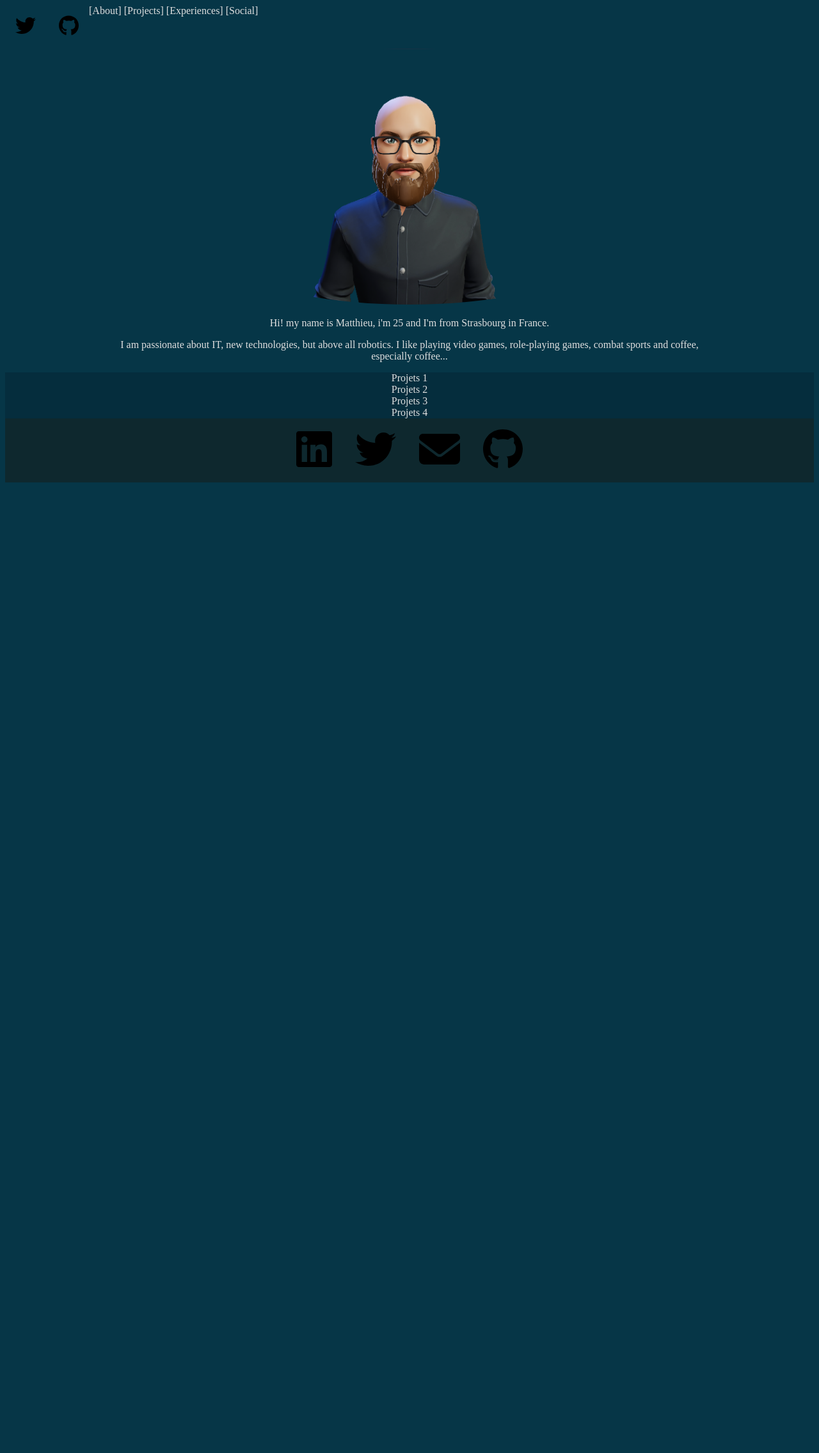
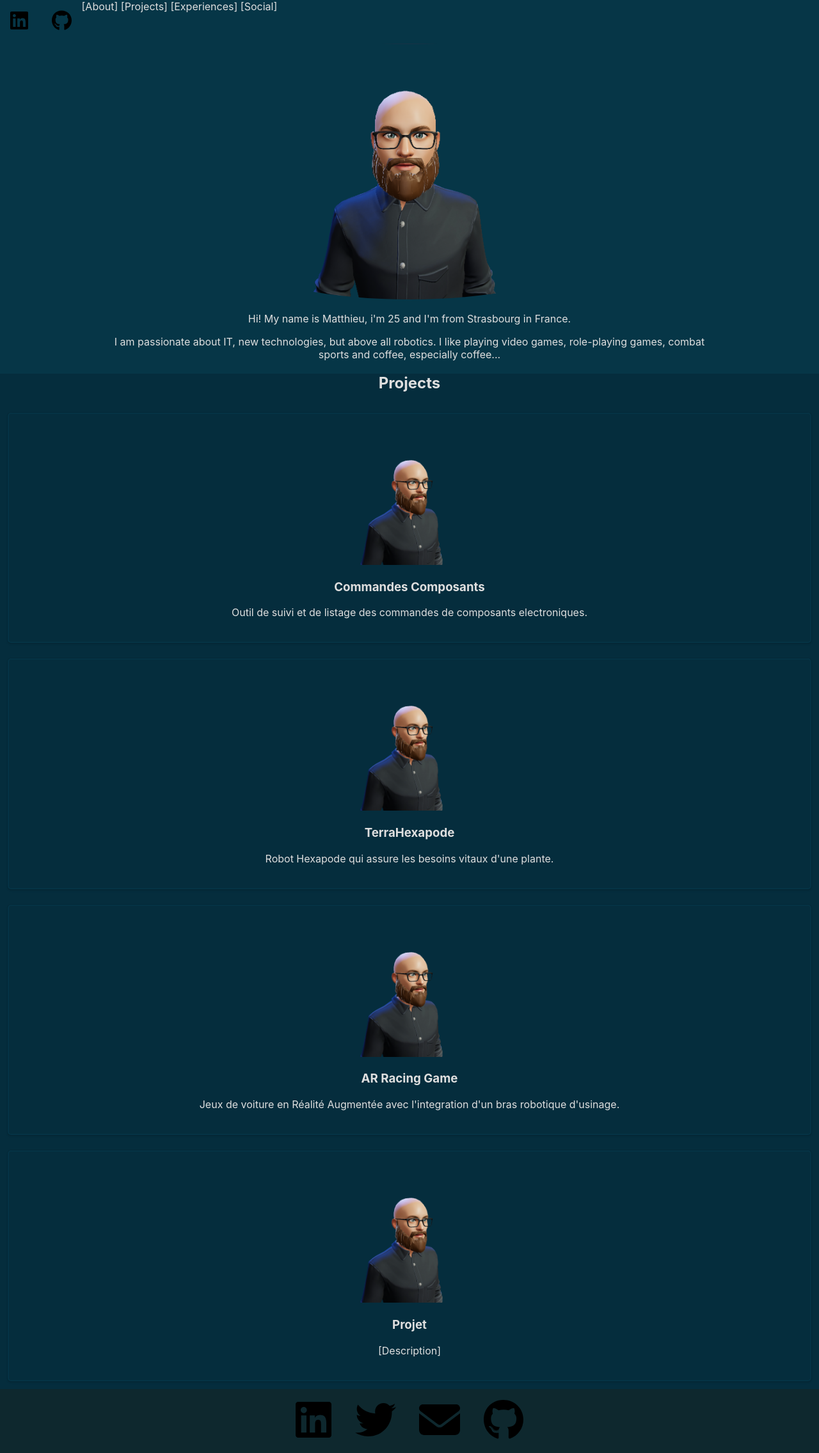
Before and after one commit to matthieu66100/matthieu66100.github.io, a PHP site: page / in a window 1280 px wide. Shown: the whole page at 64% size. Before the commit the page ends 754 px from the top, so only its background shows below. Run offline with PHP 8.4, Linux system fonts and the light colour scheme.

Commit message:
project section patern

```diff
--- a/css/style.css
+++ b/css/style.css
@@ -2,6 +2,12 @@
 html, body{
     color: #dfdfdf;
     background-color: #063647;
+    margin: 0;
+    padding: 0;
+}
+
+body, button, input, select, textarea {
+    font-family: -apple-system,BlinkMacSystemFont,"Segoe UI",Roboto,Oxygen,Ubuntu,Cantarell,"Fira Sans","Droid Sans","Helvetica Neue",Helvetica,Arial,sans-serif;
 }
 
 .center-text{
@@ -33,9 +39,6 @@ html, body{
 
 /* AVATAR AND TEXT */
 
-.section-1{
-}
-
 .about-text{
     margin-inline: 10em;
 }
@@ -51,9 +54,42 @@ html, body{
     background-color: #052D3D;
 }
 
-.project{
+.project-grid{
+    display: block;
+    flex-basis: 0;
+    flex-grow: 1;
+    flex-shrink: 1 ;
 
+    padding: 0.75rem;
 }
+
+.project-box{
+    background-color: transparent;
+    border: 2px solid rgba(7, 59, 79, 0.5);
+
+    border-radius: 5px;
+    box-shadow: 0 2px 3px rgb(10 10 10 / 10%), 0 0 0 1px rgb(10 10 10 / 10%);
+    display: block;
+    padding: 1.25rem;
+}
+
+
+
+.project-img{
+    text-align: center;
+    position: relative;
+    height: 200px ;
+}
+
+.project-text {
+    text-align: center;
+}
+
+.container{
+    position: relative;
+}
+
+
 
 /* SOCIAL */
 .section-3{
--- a/index.html
+++ b/index.html
@@ -15,7 +15,7 @@
     <!-- NAV MENU -->
     <div class="nav-menu">
         <div class="nav-left">
-            <img class="nav-logo" src="img/images/icons/twitter.svg">
+            <img class="nav-logo" src="img/images/icons/linkedin.svg">
             <img class="nav-logo" src="img/images/icons/github.svg">
 
         </div>
@@ -28,13 +28,13 @@
     </div>
 
     <!-- ABOUT -->
-    <section class="section-1 center-text">
+    <section class="center-text">
         <div>
-            <img class="avatar" src="img/images/demi_face.png" alt="">
+            <img class="avatar" src="img/images/avatar/demi_face.png" alt="">
         </div>
         <div class="about-text">
             <p>
-                Hi! my name is Matthieu, i'm 25 and I'm from Strasbourg in France.
+                Hi! My name is Matthieu, i'm 25 and I'm from Strasbourg in France.
             </p>
             <p>
                 I am passionate about IT, new technologies, but above all robotics.
@@ -48,10 +48,84 @@
 
     <!-- PROJETS -->
     <section class="section-2 center-text">
-        <div>Projets 1</div>
-        <div>Projets 2</div>
-        <div>Projets 3</div>
-        <div>Projets 4</div>
+        <h1>Projects</h1>
+
+        <!-- 1 -->
+        <div class="project-grid">
+            <div class="project-box">
+                <article>
+                    <div>
+                        <figure>
+                            <img class="project-img" src="img/images/avatar/demi_droite.png" alt="">
+                        </figure>
+                    </div>
+                        <h3>
+                            Commandes Composants
+                        </h3>
+                        <p>
+                            Outil de suivi et de listage des commandes de composants electroniques.
+                        </p>
+                </article>
+            </div>
+        </div>
+
+            <!-- 2 -->
+            <div class="project-grid">
+                <div class="project-box">
+                    <article>
+                        <div>
+                            <figure>
+                                <img class="project-img" src="img/images/avatar/demi_droite.png" alt="">
+                            </figure>
+                        </div>
+                            <h3>
+                                TerraHexapode
+                            </h3>
+                            <p>
+                                Robot Hexapode qui assure les besoins vitaux d'une plante.
+                            </p>
+                    </article>
+                </div>
+            </div>
+
+            <!-- 3 -->
+            <div class="project-grid">
+                <div class="project-box">
+                    <article>
+                        <div>
+                            <figure>
+                                <img class="project-img" src="img/images/avatar/demi_droite.png" alt="">
+                            </figure>
+                        </div>
+                            <h3>
+                                AR Racing Game
+                            </h3>
+                            <p>
+                                Jeux de voiture en Réalité Augmentée avec l'integration d'un bras robotique d'usinage.
+                            </p>
+                    </article>
+                </div>
+            </div>
+
+            <!-- 4 -->
+            <div class="project-grid">
+                <div class="project-box">
+                    <article>
+                        <div>
+                            <figure>
+                                <img class="project-img" src="img/images/avatar/demi_droite.png" alt="">
+                            </figure>
+                        </div>
+                            <h3>
+                                Projet
+                            </h3>
+                            <p>
+                                [Description]
+                            </p>
+                    </article>
+                </div>
+            </div>
+
     </section>
 
     <!-- SOCIAL -->
```
Also changed, not shown: img/images/avatar/demi_droite.png (renamed from img/images/demi_droite.png), img/images/avatar/demi_face.png (renamed from img/images/demi_face.png), img/images/avatar/demi_gauche.png (renamed from img/images/demi_gauche.png), img/images/avatar/plein_face.png (renamed from img/images/plein_face.png), img/images/avatar/plein_large_face.png (renamed from img/images/plein_large_face.png).
